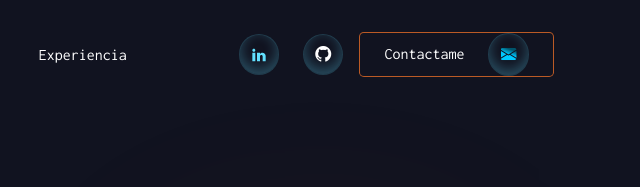
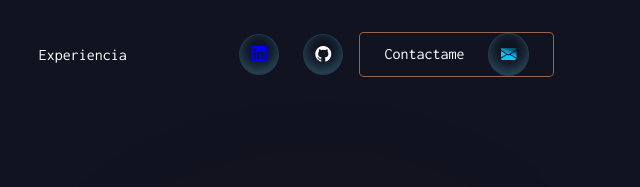
Before and after one commit to mateoargf/portfolioWeb, a plain HTML site: page index.html in a window 1280 px wide. Shown: the top 187 px of the page, 531-1171 px from the left. Drawn offline with nearby package versions, Linux system fonts and the light colour scheme; files whose address does not match are found by name.

Commit message:
html cambio nombre de la clase  boostrap en bi bi-linkedin

```diff
--- a/index.html
+++ b/index.html
@@ -28,7 +28,7 @@
             <div class="row ocultarPhone headerIcons">
                 <div class="alinear">
                     <a href="https://www.linkedin.com/in/mateo-gomez-fleytas-579053221/" target="_blank"
-                        class="linkEdin burbuja"></a>
+                        class="bi bi-linkedin burbuja"></a>
                     <a href="https://github.com/mateoargf" target="_blank" class="burbuja github"><i
                             class="bi bi-github"></i></a>
                 </div>
```
